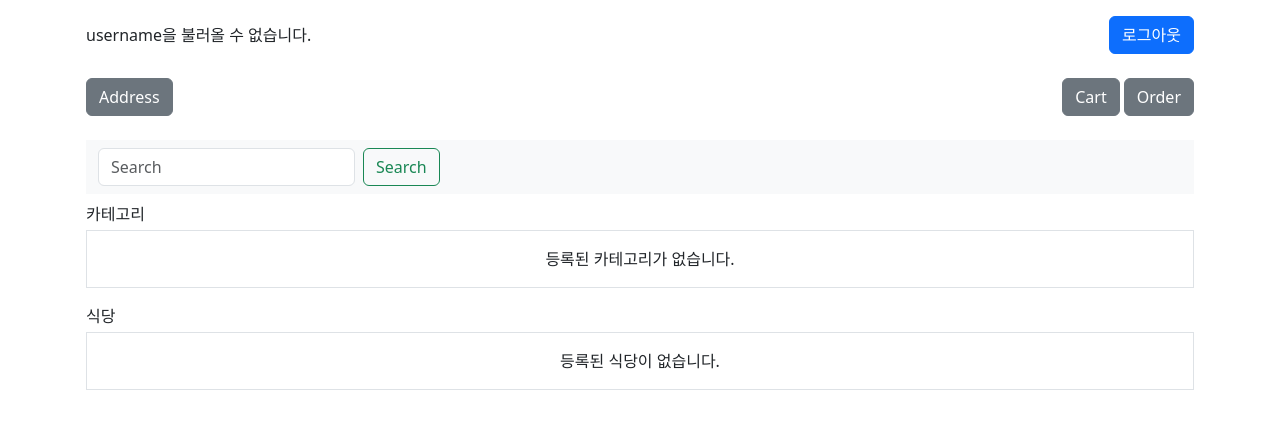
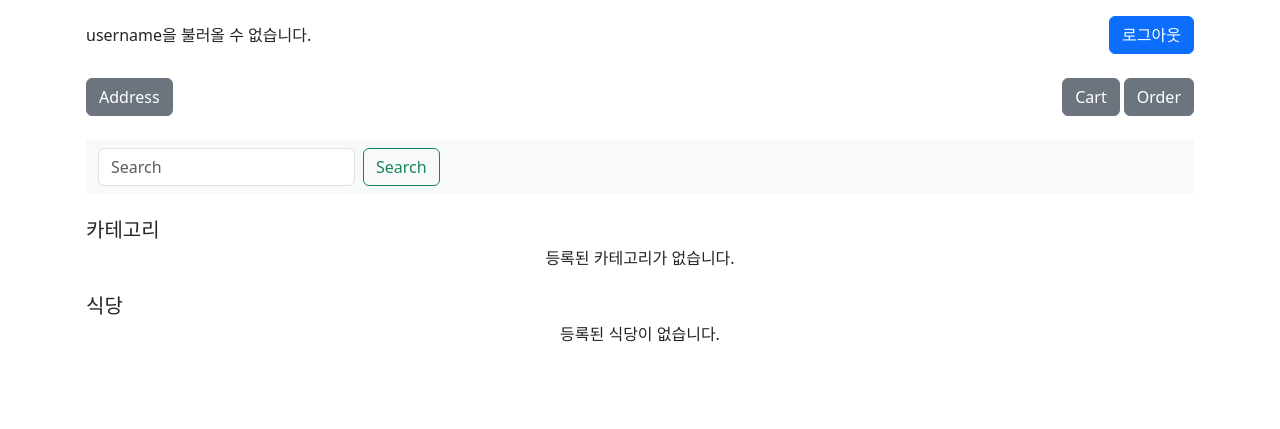
Before and after one commit to yaezzin/DeliveryApp, a Django app: page /customer/home/ in a window 1280 px wide. Shown: the top 429 px of the page. Run offline with Django 4.2, Linux system fonts and the light colour scheme; data that the repository does not hold is empty.

Commit message:
[ADD] ul,li 부트스트랩 적용 >> list-group, list-group-item

```diff
--- a/app/customer/templates/home.html
+++ b/app/customer/templates/home.html
@@ -35,24 +35,26 @@
             </form>
         </div>
     </nav>
-    <div class="my-2">
-        <p class="mb-1">카테고리</p>
-        <ul class="border p-3 text-center">
+    <div class="my-4">
+        <div>
+            <h5 class="mb-1">카테고리</h5>
+            <ul class="list-group text-center">
                 {% for category in categories %}
-                <li>{{ category.name }}</li>
+                    <li class="list-group-item">{{ category.name }}</li>
                 {% empty %}
                     <p class="mb-0">등록된 카테고리가 없습니다.</p>
                 {% endfor %}
             </ul>
         </div>
-    <div class="my-2">
-        <p class="mb-1">식당</p>
-        <ul class="border p-3 text-center">
+        <div class="mt-4">
+            <h5 class="mb-1">식당</h5>
+            <ul class="list-group text-center">
                 {% for store in stores %}
-                <li>{{ store.name }}</li>
+                    <li class="list-group-item">{{ store.name }}</li>
                 {% empty %}
                     <p class="mb-0">등록된 식당이 없습니다.</p>
                 {% endfor %}
             </ul>
         </div>
+    </div>
 {% endblock content %}
```
Lines whose indentation alone changed are shown as unchanged.
